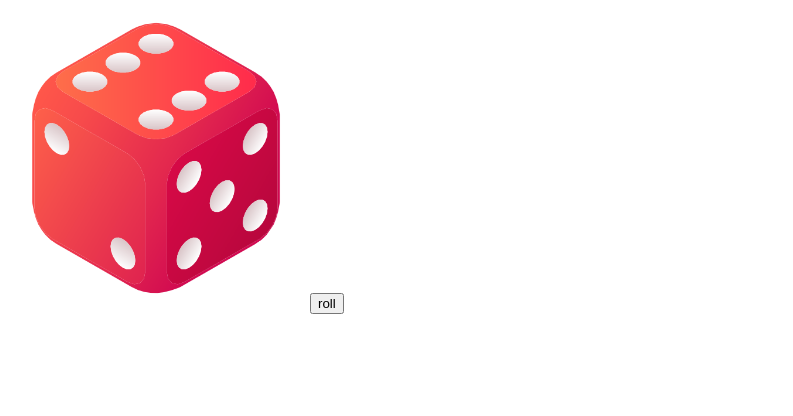
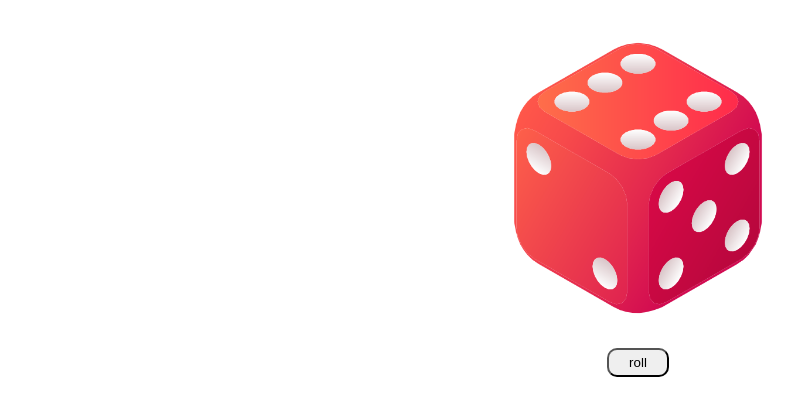
Before and after one commit to khardeaditya/dice-roller, a plain HTML site: page index.html in a window 1280 px wide. Shown: the whole page, without its empty margins (2-795 px from the left). Drawn offline with Linux system fonts and the light colour scheme.

Commit message:
js added

```diff
--- a/index.html
+++ b/index.html
@@ -1,21 +1,46 @@
 <!DOCTYPE html>
-<html lang="en">
+<html>
+<head>
+    <title>dice</title>
+    <style>
+        .img {
+            height: 300px;
+            width: 300px;
+            margin: 20px;
+        }
+        .main{
+            display: flex;
+            flex-direction: column;
+            align-items: center;
+        }
+        button{
+            padding: 5px 20px;
+            border-radius: 10px;
+            cursor: pointer;
+        }
+        button:hover{
+            transform: scale(1.1);
+            transition: 0.5s;
 
-<head>
-
-    <title>dice</title>
+        }
+    </style>
 </head>
 
 <body>
-    <style>
-        .img {
-            height: 300px;
-        }
-    </style>
+
+   <div class="main">
     <img src="dice.png" class="img" id="img">
     <button type="button" class="btn" id="btn" onclick="change()">roll</button>
 
+   </div>
+    <script>
+        function change() {
+            const img = document.getElementById("img");
+            const num = Math.floor(Math.random() * (7 - 1)) + 1;
+             num==num? img.src = `${num}.png`: img.src = `${num}.png`
+        }
 
+    </script>
 </body>
 
 </html>
```
